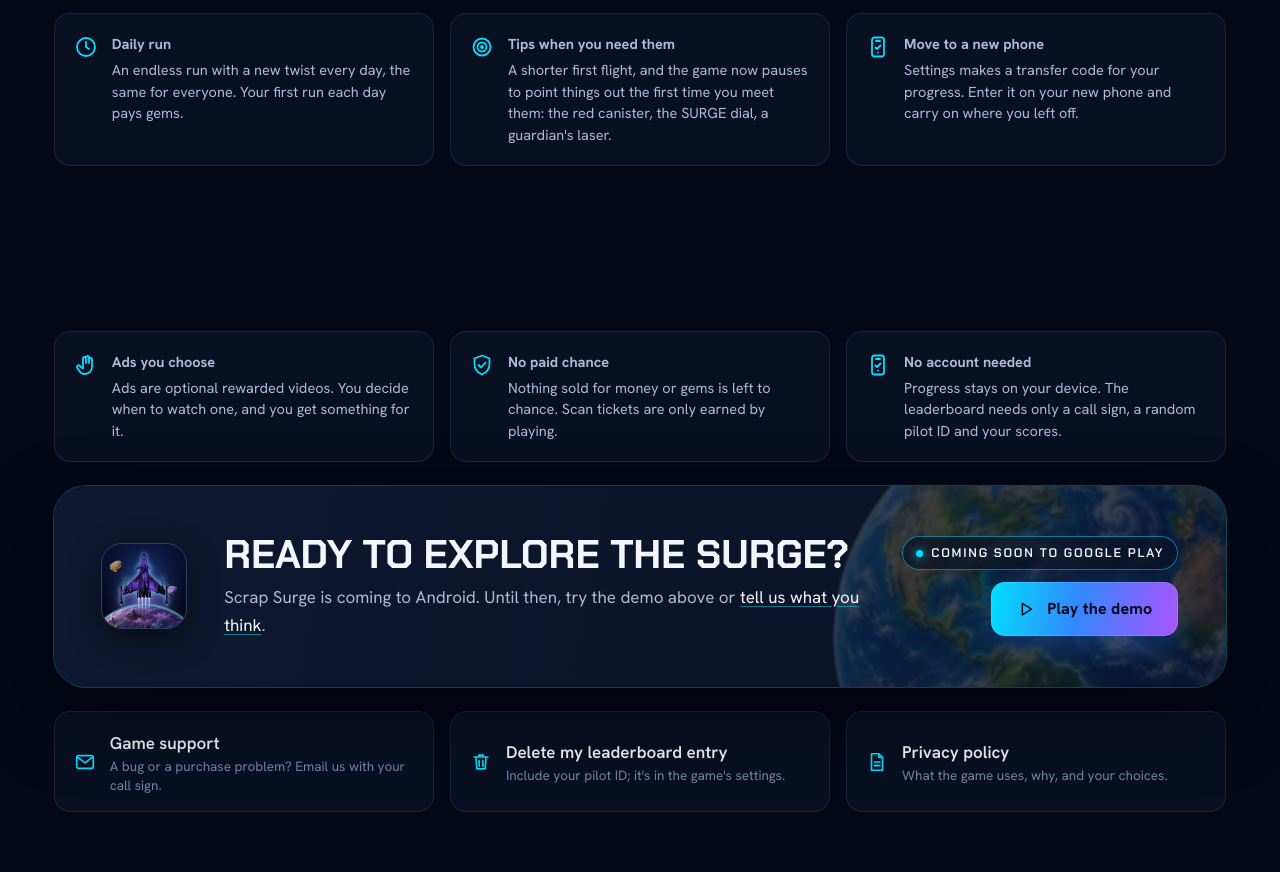
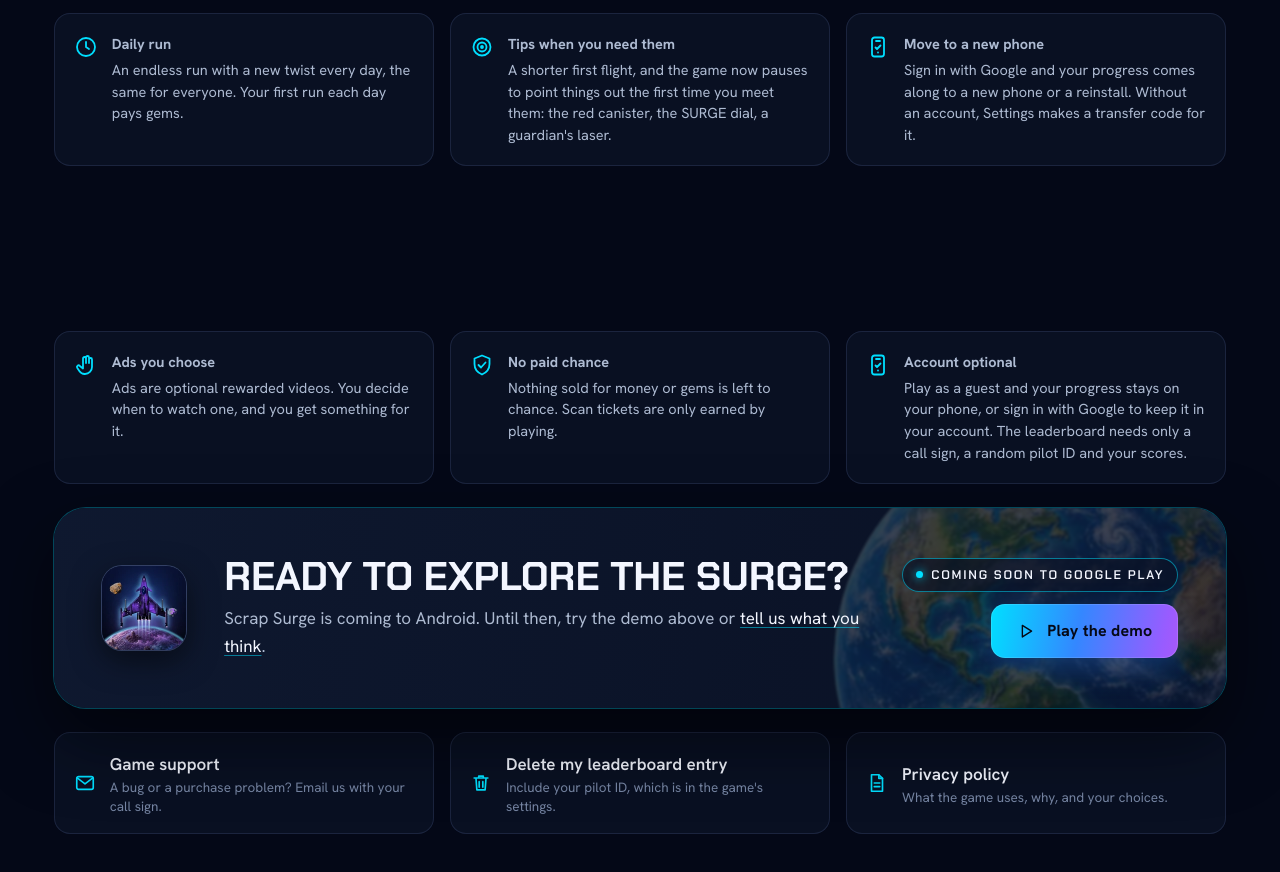
Before and after one commit to flouloxstudios/flouloxstudios.github.io, a plain HTML site: page scrap-surge/index.html in a window 1280 px wide. Shown: the part 6755-7627 px from the top of the page. Drawn offline with Linux system fonts and the light colour scheme; animation ran at ten frames a second.

Commit message:
Scrap Surge page: sign in with Google (optional) keeps progress across phones and reinstalls, guests keep it on the phone; no semicolon in the support link
Co-Authored-By: Claude Opus 5.5 <noreply@anthropic.com>
Claude-Session: https://claude.ai/code/session_016kRBRnA7WPnyiUpu1LL2KL

```diff
--- a/scrap-surge/index.html
+++ b/scrap-surge/index.html
@@ -329,7 +329,7 @@
         <li class="reveal"><svg class="ic" aria-hidden="true"><use href="/assets/img/icons.svg#target"/></svg><span><b>Better guardian fights</b><span>A few quick taps on the core now stop a guardian's laser. Deep and elite guardians come armoured, regenerating, swift or splitting, and they shatter when they fall.</span></span></li>
         <li class="reveal" style="--d:80ms"><svg class="ic" aria-hidden="true"><use href="/assets/img/icons.svg#clock"/></svg><span><b>Daily run</b><span>An endless run with a new twist every day, the same for everyone. Your first run each day pays gems.</span></span></li>
         <li class="reveal" style="--d:80ms"><svg class="ic" aria-hidden="true"><use href="/assets/img/icons.svg#target"/></svg><span><b>Tips when you need them</b><span>A shorter first flight, and the game now pauses to point things out the first time you meet them: the red canister, the SURGE dial, a guardian's laser.</span></span></li>
-        <li class="reveal" style="--d:160ms"><svg class="ic" aria-hidden="true"><use href="/assets/img/icons.svg#device"/></svg><span><b>Move to a new phone</b><span>Settings makes a transfer code for your progress. Enter it on your new phone and carry on where you left off.</span></span></li>
+        <li class="reveal" style="--d:160ms"><svg class="ic" aria-hidden="true"><use href="/assets/img/icons.svg#device"/></svg><span><b>Move to a new phone</b><span>Sign in with Google and your progress comes along to a new phone or a reinstall. Without an account, Settings makes a transfer code for it.</span></span></li>
       </ul>
     </div>
   </section>
@@ -339,7 +339,7 @@
       <ul class="fair">
         <li class="reveal"><svg class="ic" aria-hidden="true"><use href="/assets/img/icons.svg#hand"/></svg><span><b>Ads you choose</b><span>Ads are optional rewarded videos. You decide when to watch one, and you get something for it.</span></span></li>
         <li class="reveal" style="--d:80ms"><svg class="ic" aria-hidden="true"><use href="/assets/img/icons.svg#shield"/></svg><span><b>No paid chance</b><span>Nothing sold for money or gems is left to chance. Scan tickets are only earned by playing.</span></span></li>
-        <li class="reveal" style="--d:160ms"><svg class="ic" aria-hidden="true"><use href="/assets/img/icons.svg#device"/></svg><span><b>No account needed</b><span>Progress stays on your device. The leaderboard needs only a call sign, a random pilot ID and your scores.</span></span></li>
+        <li class="reveal" style="--d:160ms"><svg class="ic" aria-hidden="true"><use href="/assets/img/icons.svg#device"/></svg><span><b>Account optional</b><span>Play as a guest and your progress stays on your phone, or sign in with Google to keep it in your account. The leaderboard needs only a call sign, a random pilot ID and your scores.</span></span></li>
       </ul>
       <div class="closing reveal">
         <img class="app-ic" src="/scrap-surge/img/app-icon.webp" alt="" width="168" height="168" loading="lazy">
@@ -354,7 +354,7 @@
       </div>
       <div class="support">
         <a class="reveal" href="mailto:contact@flouloxstudios.com?subject=Scrap%20Surge%20support"><svg class="ic" aria-hidden="true"><use href="/assets/img/icons.svg#mail"/></svg><span><b>Game support</b><small>A bug or a purchase problem? Email us with your call sign.</small></span></a>
-        <a class="reveal" style="--d:80ms" href="mailto:contact@flouloxstudios.com?subject=Delete%20my%20Scrap%20Surge%20leaderboard%20entry"><svg class="ic" aria-hidden="true"><use href="/assets/img/icons.svg#trash"/></svg><span><b>Delete my leaderboard entry</b><small>Include your pilot ID; it's in the game's settings.</small></span></a>
+        <a class="reveal" style="--d:80ms" href="mailto:contact@flouloxstudios.com?subject=Delete%20my%20Scrap%20Surge%20leaderboard%20entry"><svg class="ic" aria-hidden="true"><use href="/assets/img/icons.svg#trash"/></svg><span><b>Delete my leaderboard entry</b><small>Include your pilot ID, which is in the game's settings.</small></span></a>
         <a class="reveal" style="--d:160ms" href="/scrap-surge/privacy.html"><svg class="ic" aria-hidden="true"><use href="/assets/img/icons.svg#doc"/></svg><span><b>Privacy policy</b><small>What the game uses, why, and your choices.</small></span></a>
       </div>
     </div>
```
